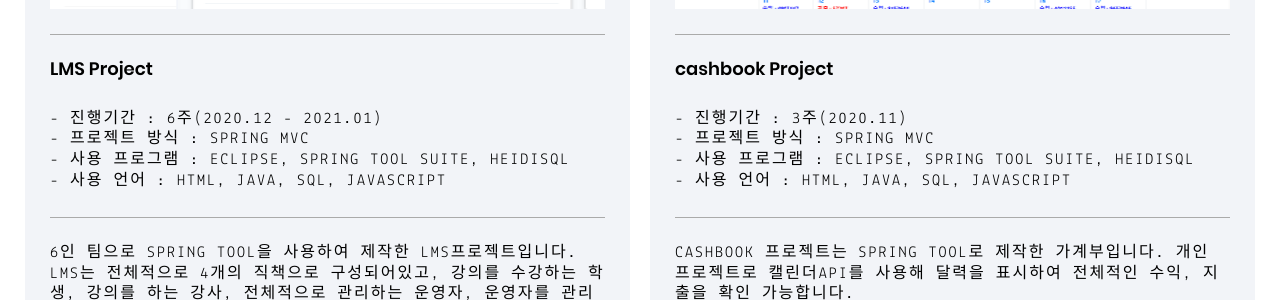
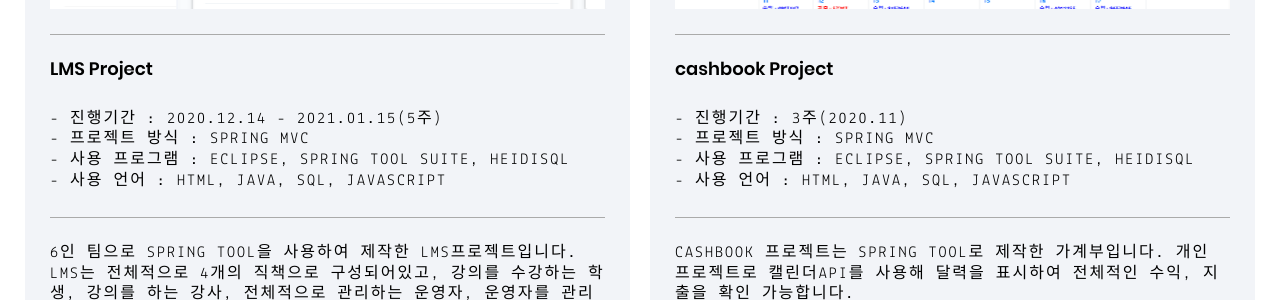
Before and after one commit to heairin1008/heairin1008.github.io, a Jekyll site: the page built from index.html, in a window 1280 px wide and 900 px high, scrolled down 972 px. Shown: the part 149-449 px from the top of the window. Built offline with Jekyll 4.4.1, drawn with Linux system fonts in a browser that asks for light colours.

Commit message:
Update 2017-04-01-aquapineapple.md

```diff
--- a/_posts/projects/2017-04-01-aquapineapple.md
+++ b/_posts/projects/2017-04-01-aquapineapple.md
@@ -9,7 +9,7 @@ meta:
 project:
   title: "LMS Project"
   type: "<br>
-         - 진행기간 : 6주(2020.12 - 2021.01)<br>
+         - 진행기간 : 2020.12.14 - 2021.01.15(5주)<br>
          - 프로젝트 방식 : Spring MVC<br>
          - 사용 프로그램 : Eclipse, Spring Tool Suite, HeidiSQL<br>
          - 사용 언어 : HTML, Java, SQL, JavaScript"
```
